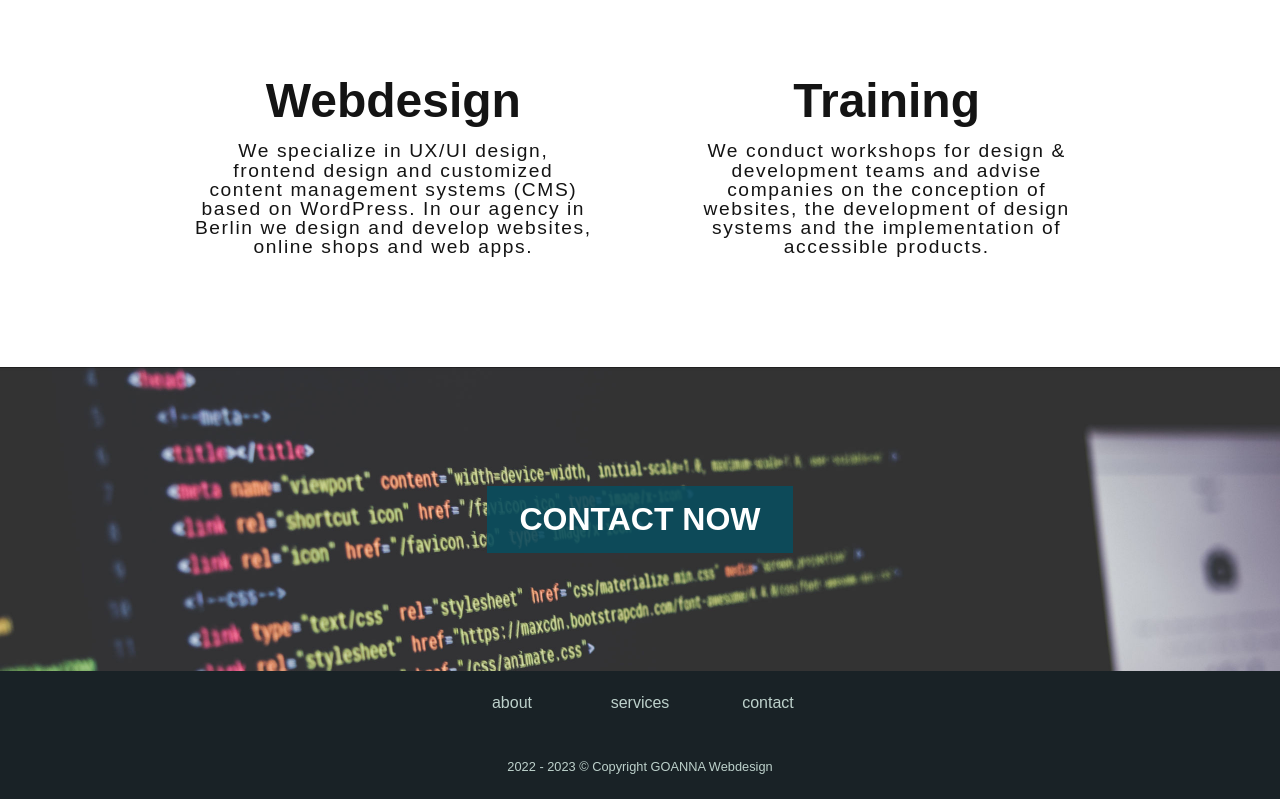
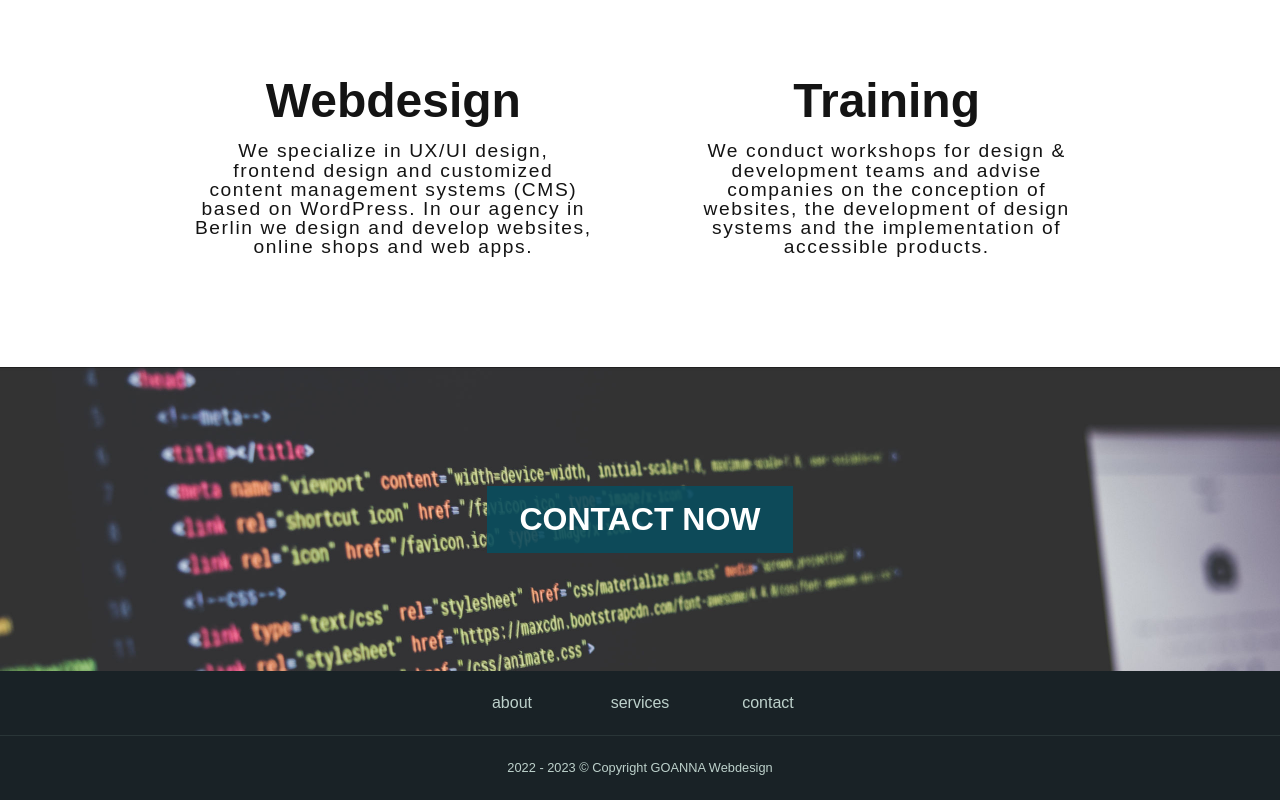
Before and after one commit to Goanna9/Codecademy_Business-Website, a plain HTML site: page index.html in a window 1280 px wide. Shown: the part 657-1457 px from the top of the page. Drawn offline with Linux system fonts and the light colour scheme; a web font is replaced by a local one.

Commit message:
Update styles.css

```diff
--- a/recources/styles.css
+++ b/recources/styles.css
@@ -364,6 +364,10 @@ footer section {
     font-size: 0.8rem;
 }
 
+.copyright {
+    border-top: 0.1rem solid hsla(162, 18%, 78%, 0.1);
+}
+
 footer .container {
     display: flex;
     flex-direction: row;
```
